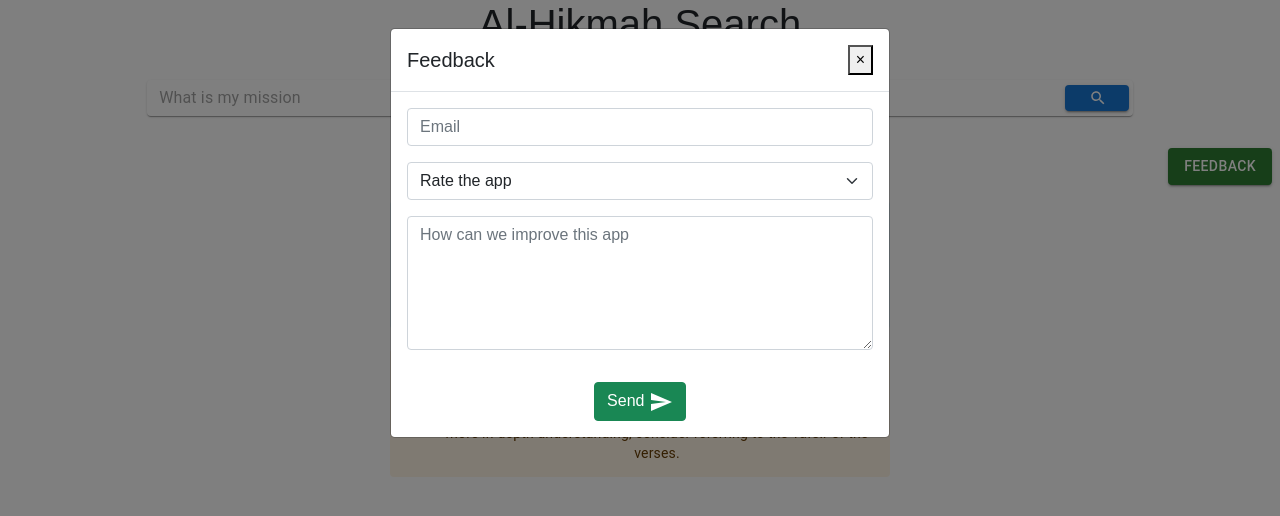
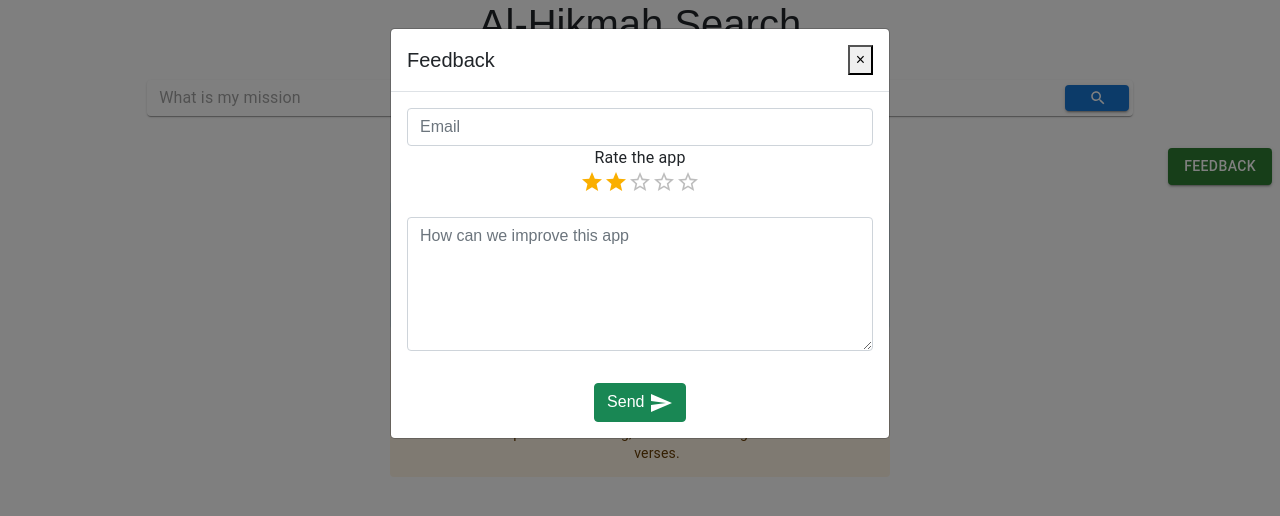
Before and after one commit to alhikmahsearch/alhikmahsearch.github.io, a React (Create React App) app: page / in a window 1280 px wide. Both pictures are taken after a click on the button "FEEDBACK". Shown: the top 516 px of the page. Built offline with nearby package versions, Linux system fonts and the light colour scheme.

Commit message:
google tag placed at end of search. Star ratings added to feedback

```diff
--- a/src/components/ContactForm.jsx
+++ b/src/components/ContactForm.jsx
@@ -1,19 +1,31 @@
 import React from 'react';
 import SendIcon from '@mui/icons-material/Send';
+import Rating from '@mui/material/Rating';
+import Typography from '@mui/material/Typography';
+
 
 
 export default function ContactForm() {
+  const [value, setValue] = React.useState(2);
   return (
               <form action="https://formspree.io/f/mleynlbd" method="POST">
                   <input type="email" name="Email" class="form-control" placeholder="Email" required />
-                  <select class="form-select mt-3" aria-label="Default select example" name="rating" required>
+                  {/* <select class="form-select mt-3" aria-label="Default select example" name="rating" required>
                     <option selected>Rate the app</option>
-                    <option value="1">1 (Worst)</option>
-                    <option value="2">2</option>
-                    <option value="3">3</option>
-                    <option value="4">4</option>
-                    <option value="5">5 (Best)</option>
-                </select>
+                    <option value="5">⭐⭐⭐⭐⭐</option>
+                    <option value="4">⭐⭐⭐⭐</option>
+                    <option value="3">⭐⭐⭐</option>
+                    <option value="2">⭐⭐</option>
+                    <option value="1">⭐</option>
+                </select> */}
+                  <Typography component="legend">Rate the app</Typography>
+                  <Rating
+                        name="stars"
+                        value={value}
+                        onChange={(event, newValue) => {
+                          setValue(newValue);
+                        }}
+                      />
                   <div class="mb-3 mt-3">
                       <textarea class="form-control" name="Feedback" rows="5" id="comment" placeholder="How can we improve this app" required></textarea>
                   </div>
--- a/src/components/IslamicSearch.jsx
+++ b/src/components/IslamicSearch.jsx
@@ -23,12 +23,7 @@ const IslamicSearch = () => {
   const [maarif_ul_quran, set_maarif_ul_quran] = useState([])
 
   const search = async () => {
-    if (window.gtag) {
-      console.log("custom event")
-      window.gtag('event', 'query_enter', {
-        'query': 'hikmah tes'
-      });
-    }
+
     setShowAlert(false);
     setResultList([]);
     setMetadataList([]);
@@ -71,6 +66,12 @@ const IslamicSearch = () => {
     };
     fetchAllTafsirs();
 
+    if (window.gtag) {
+      console.log("custom event")
+      window.gtag('event', 'query_enter', {
+        'query': 'hikmah tes'
+      });
+    }
 
   };
 
```
